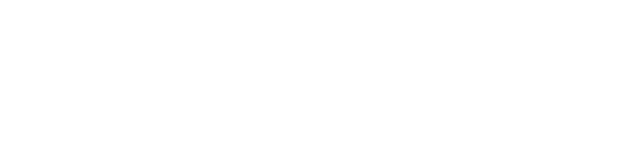
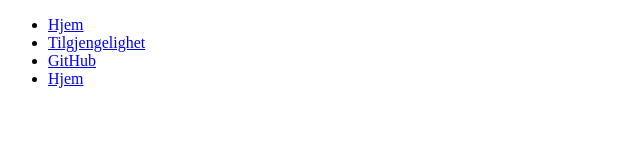
Before and after one commit to angelinakoloska/WebEnhancementProject, a plain HTML site: page accessibility.html in a window 1280 px wide. Shown: the whole page, without its empty margins (0-640 px from the left). Drawn offline with Linux system fonts and the light colour scheme.

Commit message:
Add navbar with with aria-labels

```diff
--- a/accessibility.html
+++ b/accessibility.html
@@ -7,6 +7,15 @@
     <link rel="stylesheet" href="./css/style.css">
 </head>
 <body>
-
+    <header>
+        <nav aria-label="Main navigation">
+            <ul>
+                <li><a href="./index.html">Hjem</a></li>
+                <li><a href="./accessibility.html">Tilgjengelighet</a></li>
+                <li><a href="./github.html">GitHub</a></li>
+                <li><a href="./activity.html">Hjem</a></li>
+            </ul>
+        </nav>
+    </header>
 </body>
 </html>
```
Also changed, not shown: activity.html (+10 -1 lines), github.html (+10 -1 lines), index.html (+10 -1 lines).
